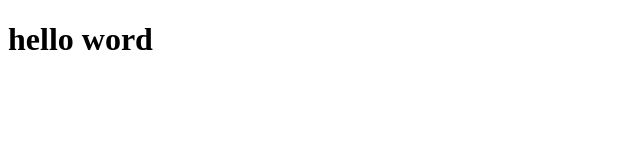
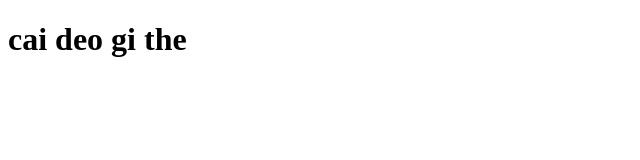
Before and after one commit to ManhNguyen02/layoutDivCSS, a plain HTML site: page index.html in a window 1280 px wide. Shown: the whole page, without its empty margins (0-640 px from the left). Drawn offline with Linux system fonts and the light colour scheme.

Commit message:
manh update

```diff
--- a/index.html
+++ b/index.html
@@ -1,5 +1,5 @@
 <!DOCTYPE html>
 <html>
-    <h1>hello word</h1>
+    <h1>cai deo gi the</h1>
 
 </html>
```
